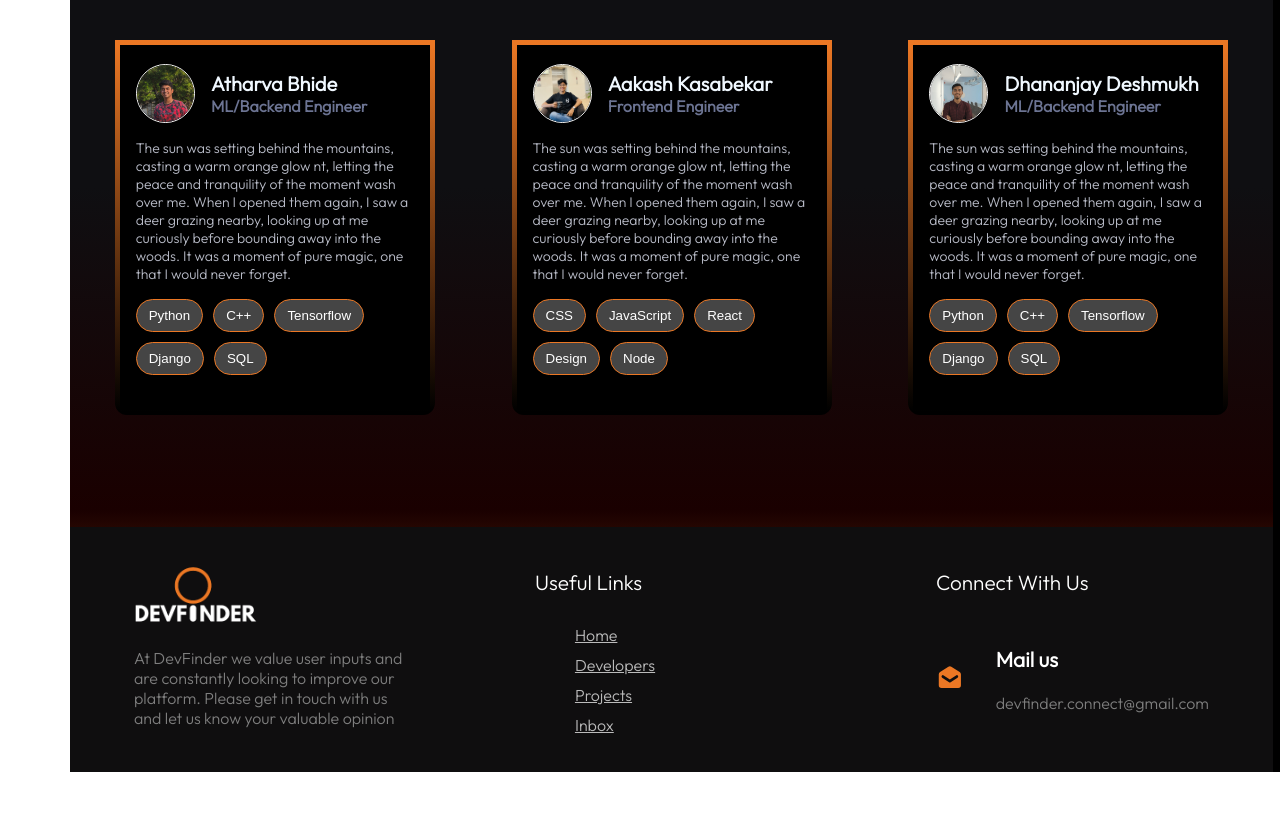
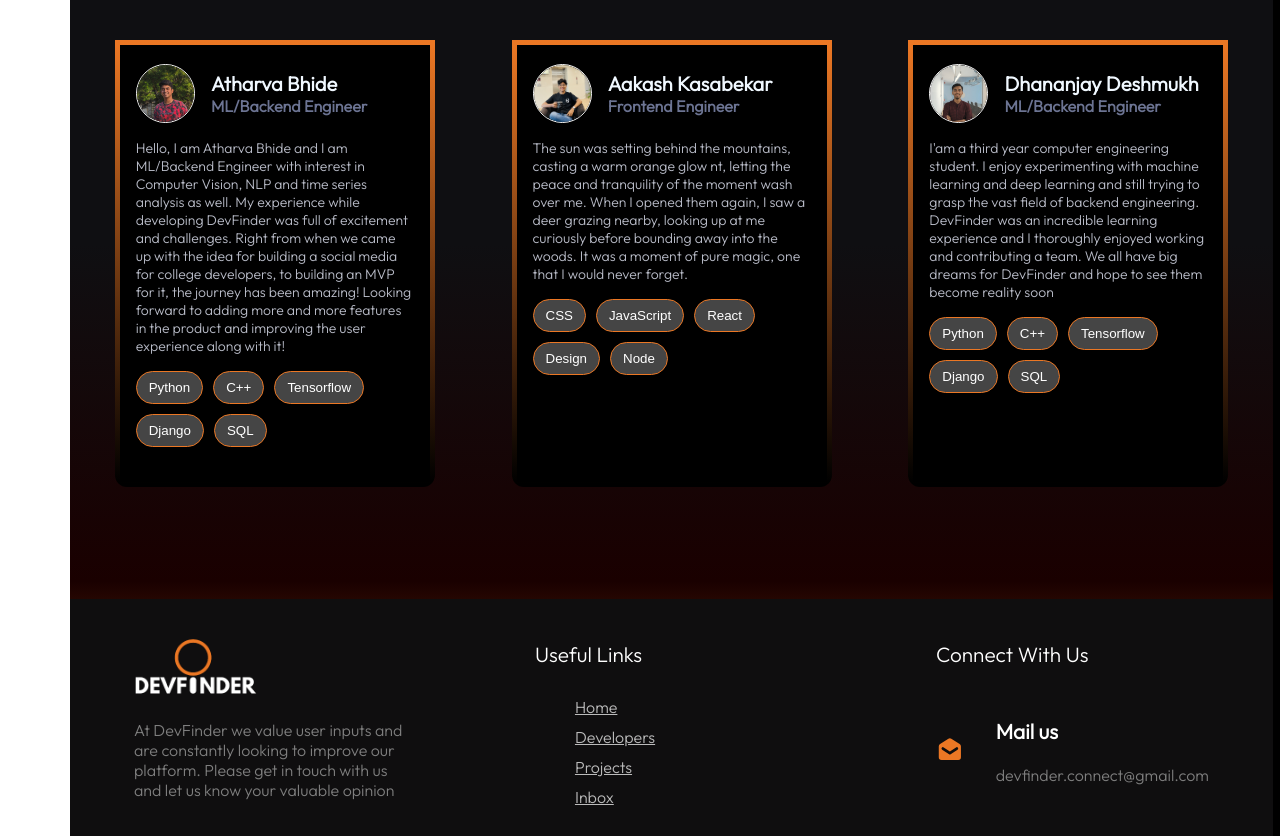
Before and after one commit to atharvabhide/DevFinder, a React (Vite) app: page / in a window 1280 px wide. Shown: the part 1240-2076 px from the top of the page. Before the commit the page ends 2012 px from the top, so only its background shows below. Built offline with nearby package versions, Linux system fonts and the light colour scheme.

Commit message:
home page bio

```diff
--- a/src/pages/Home/Home.jsx
+++ b/src/pages/Home/Home.jsx
@@ -92,7 +92,7 @@
           image = {Atharva}
           name="Atharva Bhide"
           position="ML/Backend Engineer"
-          bio="The sun was setting behind the mountains, casting a warm orange glow nt, letting the peace and tranquility of the moment wash over me. When I opened them again, I saw a deer grazing nearby, looking up at me curiously before bounding away into the woods. It was a moment of pure magic, one that I would never forget."
+          bio="Hello, I am Atharva Bhide and I am ML/Backend Engineer with interest in Computer Vision, NLP and time series analysis as well. My experience while developing DevFinder was full of excitement and challenges. Right from when we came up with the idea for building a social media for college developers, to building an MVP for it, the journey has been amazing! Looking forward to adding more and more features in the product and improving the user experience along with it!"
           skill1="Python"
           skill2="C++"
           skill3="Tensorflow"
@@ -116,7 +116,7 @@
         image={Dhanya}
           name="Dhananjay Deshmukh"
           position="ML/Backend Engineer"
-          bio="The sun was setting behind the mountains, casting a warm orange glow nt, letting the peace and tranquility of the moment wash over me. When I opened them again, I saw a deer grazing nearby, looking up at me curiously before bounding away into the woods. It was a moment of pure magic, one that I would never forget."
+          bio="I'am a third year computer engineering student. I enjoy experimenting with machine learning and deep learning and still trying to grasp the vast field of backend engineering. DevFinder was an incredible learning experience and I thoroughly enjoyed working and contributing a team. We all have big dreams for DevFinder and hope to see them become reality soon"
           skill1="Python"
           skill2="C++"
           skill3="Tensorflow"
```
